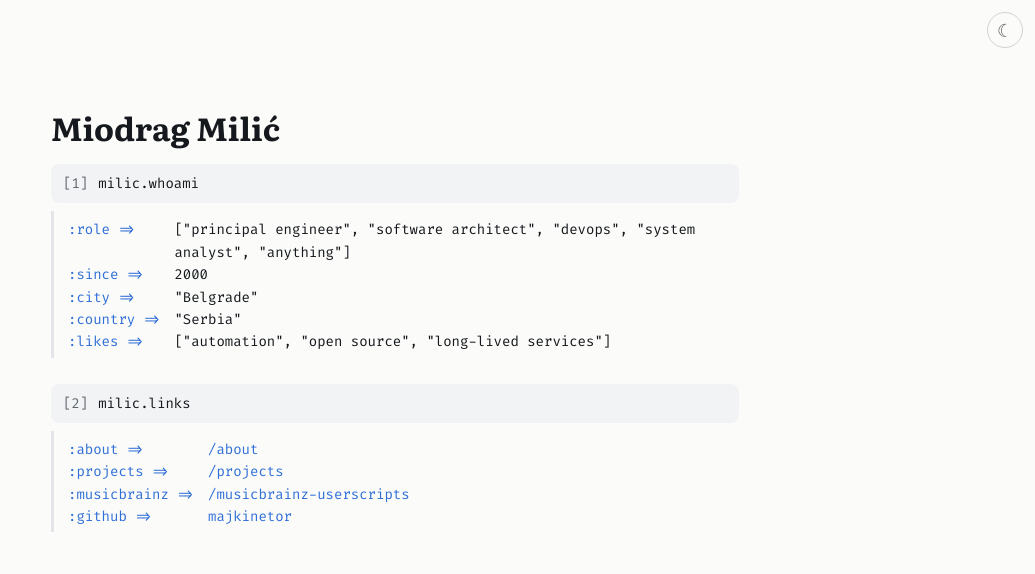
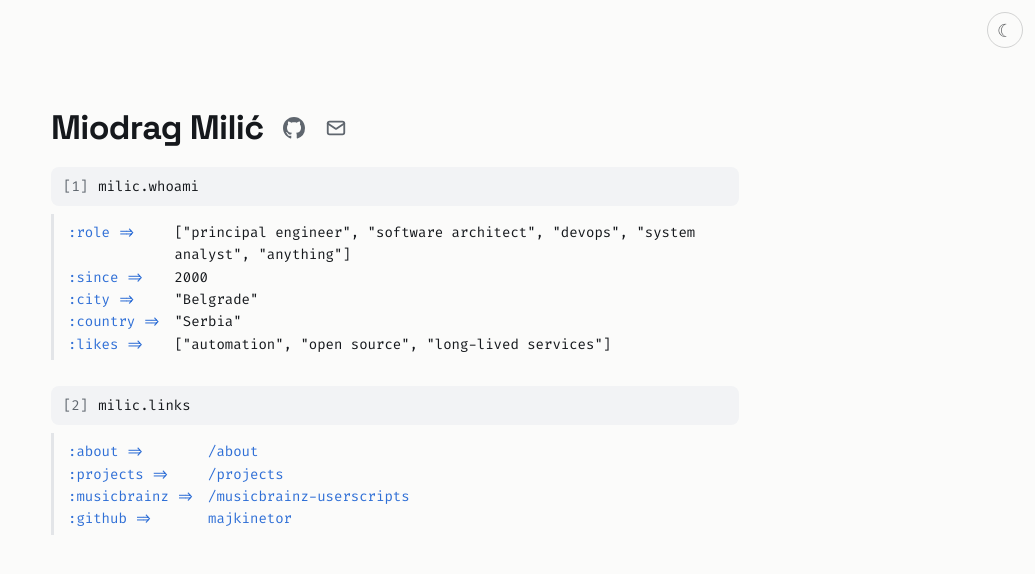
Before and after one commit to majkinetor/majkinetor.github.io, a Jekyll site: the page built from index.md, in a window 1280 px wide. Shown: the top 574 px of the page, without its empty margins (245-1280 px from the left). Built offline with Jekyll 4.4.1, drawn with Linux system fonts in a browser that asks for light colours.

Commit message:
Home: Space Grotesk title with GitHub and email icons
Co-Authored-By: Claude Opus 5.5 <noreply@anthropic.com>
Claude-Session: https://claude.ai/code/session_01BzhjMXfJvw8siShnM2hXsK

````diff
--- /dev/null
+++ b/_includes/title-icons.html
@@ -0,0 +1 @@
+<span class="ti"><a href="https://github.com/majkinetor" title="GitHub: majkinetor" aria-label="GitHub" rel="me"><svg viewBox="0 0 16 16" aria-hidden="true"><path fill="currentColor" d="M8 0C3.58 0 0 3.58 0 8c0 3.54 2.29 6.53 5.47 7.59.4.07.55-.17.55-.38 0-.19-.01-.82-.01-1.49-2.01.37-2.53-.49-2.69-.94-.09-.23-.48-.94-.82-1.13-.28-.15-.68-.52-.01-.53.63-.01 1.08.58 1.23.82.72 1.21 1.87.87 2.33.66.07-.52.28-.87.51-1.07-1.78-.2-3.64-.89-3.64-3.95 0-.87.31-1.59.82-2.15-.08-.2-.36-1.02.08-2.12 0 0 .67-.21 2.2.82.64-.18 1.32-.27 2-.27.68 0 1.36.09 2 .27 1.53-1.04 2.2-.82 2.2-.82.44 1.1.16 1.92.08 2.12.51.56.82 1.27.82 2.15 0 3.07-1.87 3.75-3.65 3.95.29.25.54.73.54 1.48 0 1.07-.01 1.93-.01 2.2 0 .21.15.46.55.38A8.013 8.013 0 0016 8c0-4.42-3.58-8-8-8z"/></svg></a><a href="/about/#contact" data-u="miodrag" data-d="milic.info" title="miodrag AT milic.info" aria-label="Email"><svg viewBox="0 0 24 24" aria-hidden="true"><g fill="none" stroke="currentColor" stroke-width="2" stroke-linecap="round" stroke-linejoin="round"><rect x="3" y="5" width="18" height="14" rx="2"/><path d="m3 7 9 6 9-6"/></g></svg></a></span>
--- a/_layouts/default.html
+++ b/_layouts/default.html
@@ -6,7 +6,7 @@
 <title>{% if page.url == "/" %}{{ site.title }}{% else %}{{ page.title }} · {{ site.title }}{% endif %}</title>
 {% if page.description %}<meta name="description" content="{{ page.description }}">{% endif %}
 <script src="/theme.js?v={{ site.time | date: "%s" }}"></script>
-{% if page.class == "home" %}<link rel="stylesheet" href="https://fonts.googleapis.com/css2?family=Literata:opsz,wght@7..72,400;7..72,700&family=Fira+Code:wght@400&display=swap">
+{% if page.class == "home" %}<link rel="stylesheet" href="https://fonts.googleapis.com/css2?family=Space+Grotesk:wght@700&family=Fira+Code:wght@400&display=swap">
 {% else %}<link rel="stylesheet" href="https://fonts.googleapis.com/css2?family=IBM+Plex+Sans:wght@400;600&family=IBM+Plex+Mono:wght@400;600&display=swap">
 {% endif %}<link rel="stylesheet" href="/assets/site.css?v={{ site.time | date: "%s" }}">
 </head>
@@ -15,5 +15,7 @@
 {% unless page.url == "/" %}  <nav class="crumb"><a href="/">milic.info</a> / {{ page.title | downcase }}</nav>
 {% endunless %}{{ content }}
 </main>
+{% if page.class == "home" %}<script>document.querySelectorAll('a[data-u]').forEach(a => a.href = 'mailto:' + a.dataset.u + '@' + a.dataset.d)</script>
+{% endif %}
 </body>
 </html>
--- a/assets/site.css
+++ b/assets/site.css
@@ -20,7 +20,11 @@ li > strong:first-child{font:600 .88em var(--mono)}
 /* Home: a notebook. Each code block is an input cell, the list after it is its output. */
 .home{--serif:"Literata",Georgia,serif;--code:"Fira Code",ui-monospace,monospace;font:17px/1.65 var(--serif);counter-reset:cell}
 .home main{max-width:720px;padding-top:12vh}
-.home h1{font:700 32px/1.2 var(--serif);margin:0 0 18px}
+.home h1{font:700 34px/1.2 "Space Grotesk",system-ui,sans-serif;letter-spacing:-.02em;margin:0 0 18px;display:flex;flex-wrap:wrap;align-items:center;gap:6px 16px}
+.home .ti{display:inline-flex;gap:12px}
+.home .ti a{display:grid;place-items:center;width:30px;height:30px;color:var(--dim);border-radius:6px}
+.home .ti a:hover,.home .ti a:focus-visible{color:var(--accent)}
+.home .ti svg{width:22px;height:22px}
 .home pre{counter-increment:cell;background:var(--panel);border-radius:8px;padding:10px 12px;margin:0;font:14px var(--code);overflow-x:auto}
 .home pre code{font:inherit}
 .home pre::before{content:"[" counter(cell) "]";color:var(--dim);margin-right:10px}
--- a/index.md
+++ b/index.md
@@ -2,7 +2,7 @@
 title: Home
 class: home
 ---
-# Miodrag Milić
+# Miodrag Milić {% include title-icons.html %}
 
 ```
 milic.whoami
````
